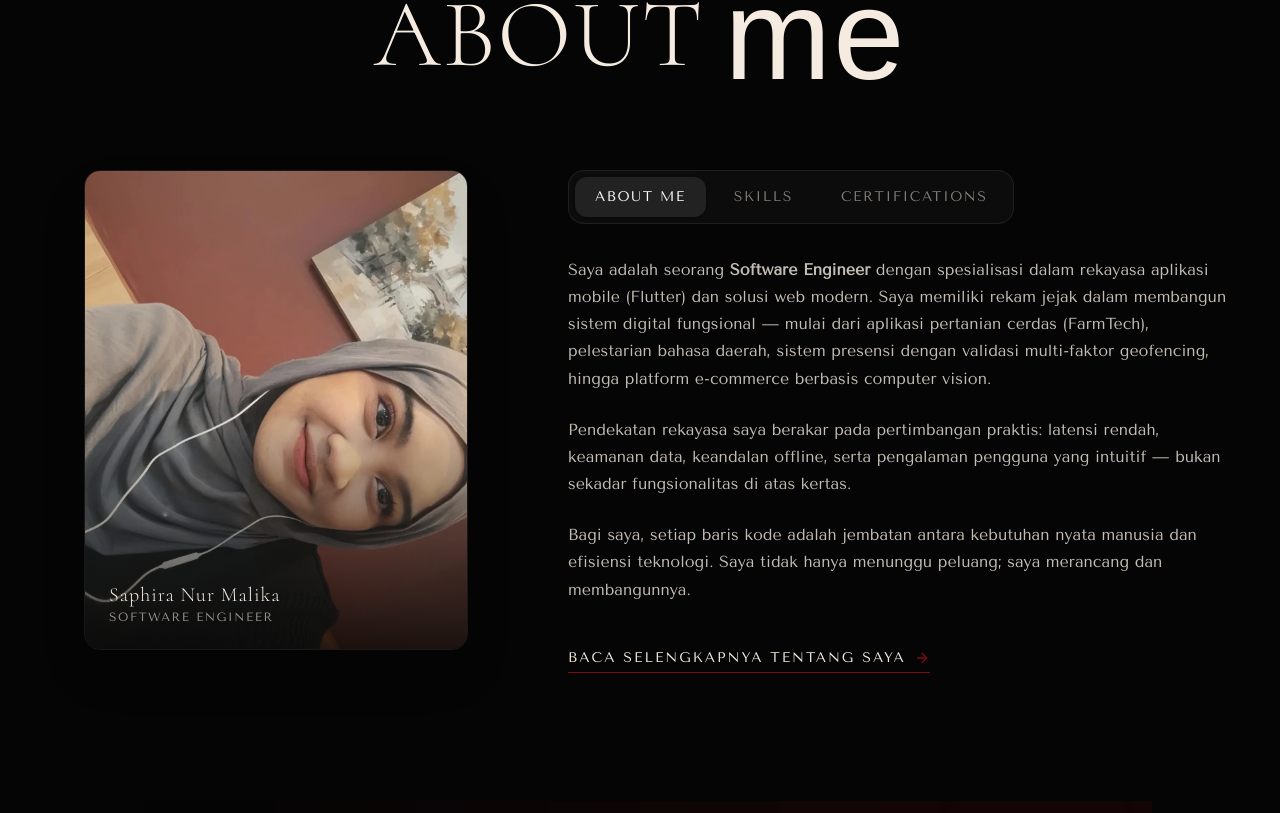
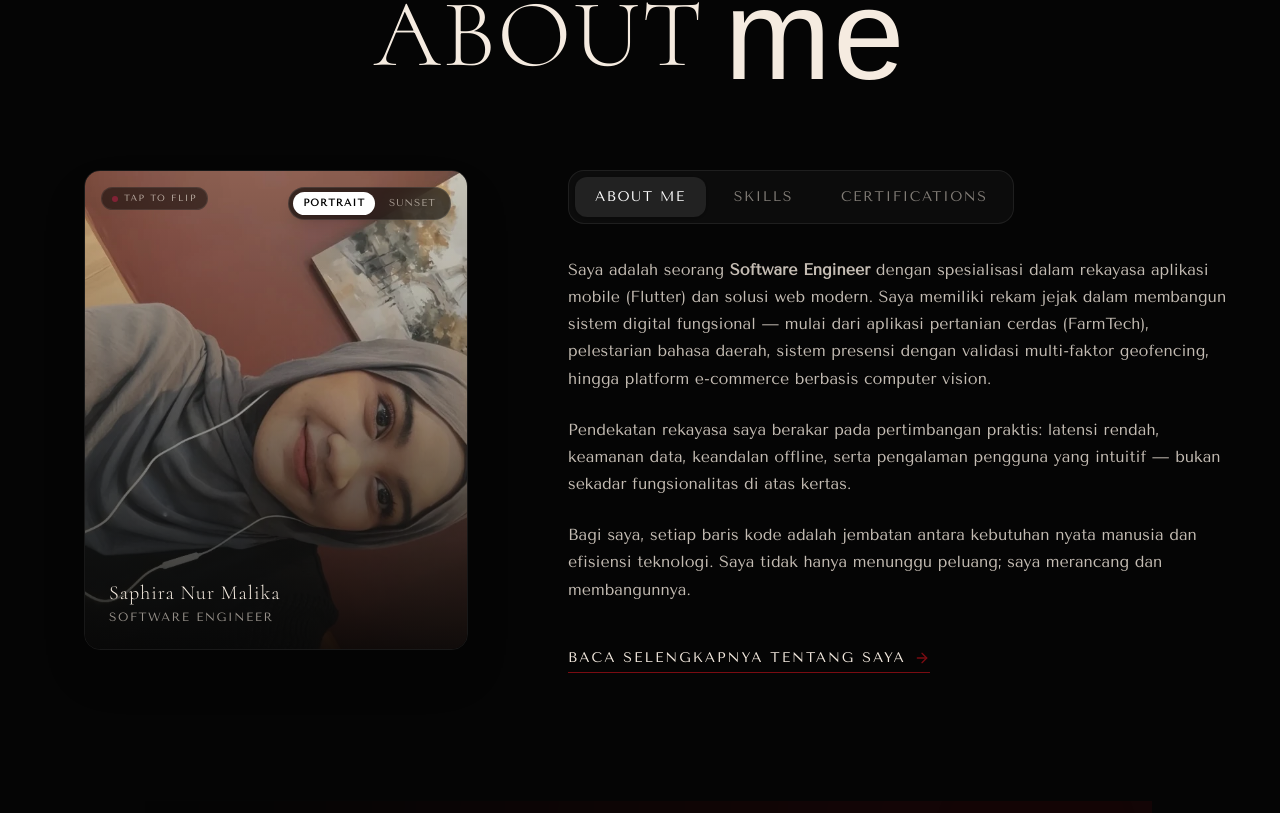
Before and after one commit to sphiranmlika/portfolio, a Next.js app: page / in a window 1280 px wide. Shown: the part 947-1760 px from the top of the page. Built offline with nearby package versions, Linux system fonts and the light colour scheme; a web font is replaced by a local one.

Commit message:
chore: auto-sync 2026-11-24T07:10:39.755Z

```diff
--- a/app/about/page.tsx
+++ b/app/about/page.tsx
@@ -16,6 +16,7 @@ import {
 } from "lucide-react";
 import { Navbar } from "@/components/layout/Navbar";
 import { Footer } from "@/components/layout/Footer";
+import { AboutPortraitCard } from "@/components/about/AboutPortraitCard";
 import { personalInfo } from "@/data/personal";
 import { educations } from "@/data/education";
 
@@ -83,18 +84,7 @@ export default function AboutPage() {
         {/* Narrative & Portrait Section */}
         <div className="grid grid-cols-1 lg:grid-cols-12 gap-12 lg:gap-16 items-center pb-20 border-b border-white/[0.08]">
           <div className="lg:col-span-5 flex justify-center">
-            <div className="relative w-64 sm:w-80 lg:w-full max-w-sm aspect-[4/5] rounded-3xl bg-[#0a0a0a] border border-white/[0.08] p-3 shadow-2xl overflow-hidden">
-              <div className="relative w-full h-full rounded-2xl overflow-hidden">
-                <Image
-                  src="/images/profile/portrait.webp"
-                  alt={`Potret ${personalInfo.name}`}
-                  fill
-                  className="object-cover"
-                  sizes="(max-width: 768px) 300px, 380px"
-                  priority
-                />
-              </div>
-            </div>
+            <AboutPortraitCard />
           </div>
 
           <div className="lg:col-span-7 space-y-6">
--- a/components/sections/About.tsx
+++ b/components/sections/About.tsx
@@ -8,6 +8,19 @@ import { personalInfo } from "@/data/personal";
 import { skillCategories } from "@/data/skills";
 import { certificates } from "@/data/certificates";
 
+const profilePhotos = [
+  {
+    src: "/images/profile/portrait.webp",
+    alt: `${personalInfo.name} Portrait`,
+    label: "Portrait",
+  },
+  {
+    src: "/images/profile/portrait-sunset.webp",
+    alt: `${personalInfo.name} Sunset`,
+    label: "Sunset",
+  },
+];
+
 interface AboutProps {
   activeTab?: "about" | "skills" | "cert";
   onTabChange?: (tab: "about" | "skills" | "cert") => void;
@@ -16,6 +29,8 @@ interface AboutProps {
 export function About({ activeTab: controlledTab, onTabChange }: AboutProps) {
   const [internalTab, setInternalTab] = useState<"about" | "skills" | "cert">("about");
   const currentTab = controlledTab ?? internalTab;
+  const [photoIndex, setPhotoIndex] = useState<number>(0);
+  const [isFlipped, setIsFlipped] = useState<boolean>(false);
 
   const handleTabClick = (tab: "about" | "skills" | "cert") => {
     if (onTabChange) {
@@ -40,32 +55,88 @@ export function About({ activeTab: controlledTab, onTabChange }: AboutProps) {
       <div className="grid grid-cols-1 lg:grid-cols-12 gap-12 lg:gap-16 items-start">
         {/* Left Column: 3D Flip Portrait Card */}
         <div className="lg:col-span-5 flex justify-center">
-          <div className="card-flip-wrapper w-full max-w-xs sm:max-w-sm aspect-[4/5] cursor-pointer">
+          <div
+            className={`card-flip-wrapper w-full max-w-xs sm:max-w-sm aspect-[4/5] cursor-pointer ${
+              isFlipped ? "is-flipped" : ""
+            }`}
+            onClick={() => setIsFlipped((prev) => !prev)}
+            role="button"
+            tabIndex={0}
+            onKeyDown={(e) => {
+              if (e.key === "Enter" || e.key === " ") {
+                e.preventDefault();
+                setIsFlipped((prev) => !prev);
+              }
+            }}
+            aria-label="Kartu profil interaktif, klik untuk membalik"
+          >
             <div className="card-flip-inner relative w-full h-full rounded-2xl overflow-hidden shadow-2xl border border-white/[0.08]">
               {/* Front Face */}
               <div className="card-face absolute inset-0 bg-[#0a0a0a] flex flex-col justify-end p-6">
                 <Image
-                  src="/images/profile/portrait.webp"
-                  alt={personalInfo.name}
+                  src={profilePhotos[photoIndex].src}
+                  alt={profilePhotos[photoIndex].alt}
                   fill
-                  className="object-cover object-center"
+                  className="object-cover object-center transition-all duration-700 ease-out"
                   sizes="(max-width: 768px) 100vw, 400px"
                   priority
                 />
-                <div className="absolute inset-0 bg-gradient-to-t from-[#050505] via-transparent to-transparent opacity-80" />
-                <div className="relative z-10 text-left">
+                <div className="absolute inset-0 bg-gradient-to-t from-[#050505] via-[#050505]/40 to-transparent opacity-90 pointer-events-none" />
+
+                {/* Flip Hint */}
+                <div className="absolute top-4 left-4 z-20 flex items-center gap-1.5 px-2.5 py-1 rounded-full bg-black/50 backdrop-blur-md border border-white/[0.08] text-[9px] font-sans tracking-[1.5px] uppercase text-[#f5ebe0]/70 pointer-events-none">
+                  <span className="w-1.5 h-1.5 rounded-full bg-[#c41e4a] animate-pulse" />
+                  <span>Tap to flip</span>
+                </div>
+
+                {/* Photo Switcher */}
+                <div
+                  className="absolute top-4 right-4 z-20 flex items-center gap-1 p-1 rounded-full bg-black/60 backdrop-blur-md border border-white/10 shadow-lg"
+                  onClick={(e) => e.stopPropagation()}
+                >
+                  {profilePhotos.map((photo, idx) => (
+                    <button
+                      key={photo.src}
+                      type="button"
+                      onClick={(e) => {
+                        e.stopPropagation();
+                        setPhotoIndex(idx);
+                      }}
+                      className={`px-2.5 py-1 rounded-full text-[10px] font-sans tracking-[1px] uppercase transition-all duration-300 ${
+                        photoIndex === idx
+                          ? "bg-white text-black font-semibold shadow-sm"
+                          : "text-[#f5ebe0]/60 hover:text-[#f5ebe0] hover:bg-white/[0.08]"
+                      }`}
+                    >
+                      {photo.label}
+                    </button>
+                  ))}
+                </div>
+
+                <div className="relative z-10 text-left pointer-events-none">
                   <p className="font-heading font-light text-xl text-[#f5ebe0] tracking-[1px]">
                     {personalInfo.name}
                   </p>
-                  <p className="font-sans text-xs text-[#f5ebe0]/60 tracking-[1.5px] uppercase">
+                  <p className="font-sans text-xs text-[#f5ebe0]/60 tracking-[1.5px] uppercase mt-0.5">
                     {personalInfo.title}
                   </p>
                 </div>
               </div>
 
               {/* Back Face */}
-              <div className="card-face card-back absolute inset-0 bg-gradient-to-br from-[#120306] via-[#050505] to-[#1a050b] p-8 flex flex-col justify-between border border-white/[0.12] text-left">
-                <div>
+              <div className="card-face card-back absolute inset-0 bg-[#0a0a0a] p-8 flex flex-col justify-between border border-white/[0.12] text-left overflow-hidden">
+                {/* Ambient photo backdrop on card back */}
+                <div className="absolute inset-0 z-0 pointer-events-none">
+                  <Image
+                    src={profilePhotos[photoIndex === 0 ? 1 : 0].src}
+                    alt=""
+                    fill
+                    className="object-cover opacity-20 filter blur-sm scale-110"
+                  />
+                  <div className="absolute inset-0 bg-gradient-to-br from-[#120306]/95 via-[#050505]/90 to-[#1a050b]/95" />
+                </div>
+
+                <div className="relative z-10">
                   <span className="font-cursive text-4xl text-[#f5ebe0]/80">
                     passion & code
                   </span>
@@ -75,7 +146,7 @@ export function About({ activeTab: controlledTab, onTabChange }: AboutProps) {
                   </p>
                 </div>
 
-                <div className="space-y-2 pt-6 border-t border-white/[0.08] text-xs text-[#f5ebe0]/60">
+                <div className="relative z-10 space-y-2 pt-6 border-t border-white/[0.08] text-xs text-[#f5ebe0]/60">
                   <p>
                     <strong className="text-[#f5ebe0]">Pendidikan:</strong> Teknik Informatika (IPK 3.73)
                   </p>
```
